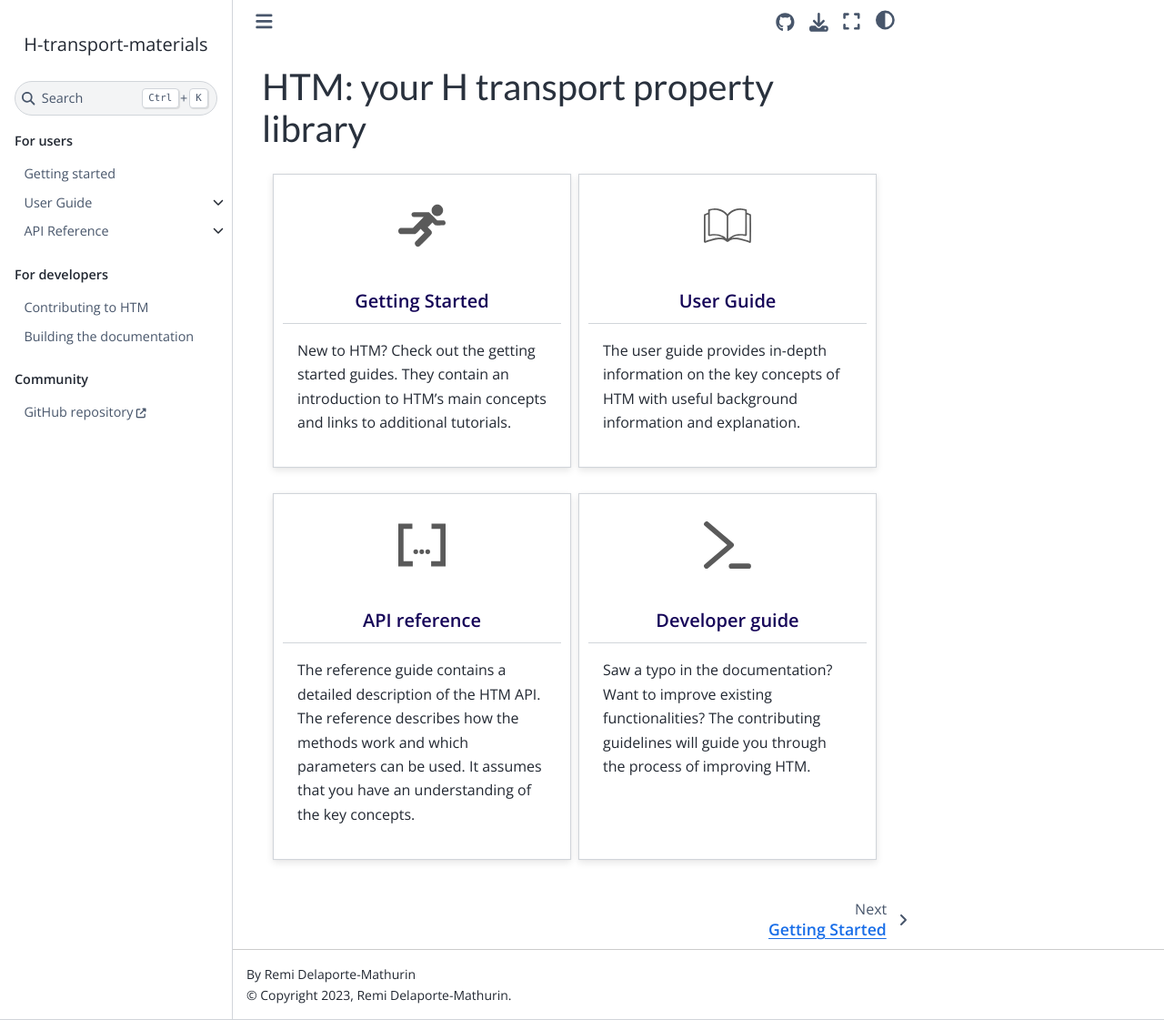
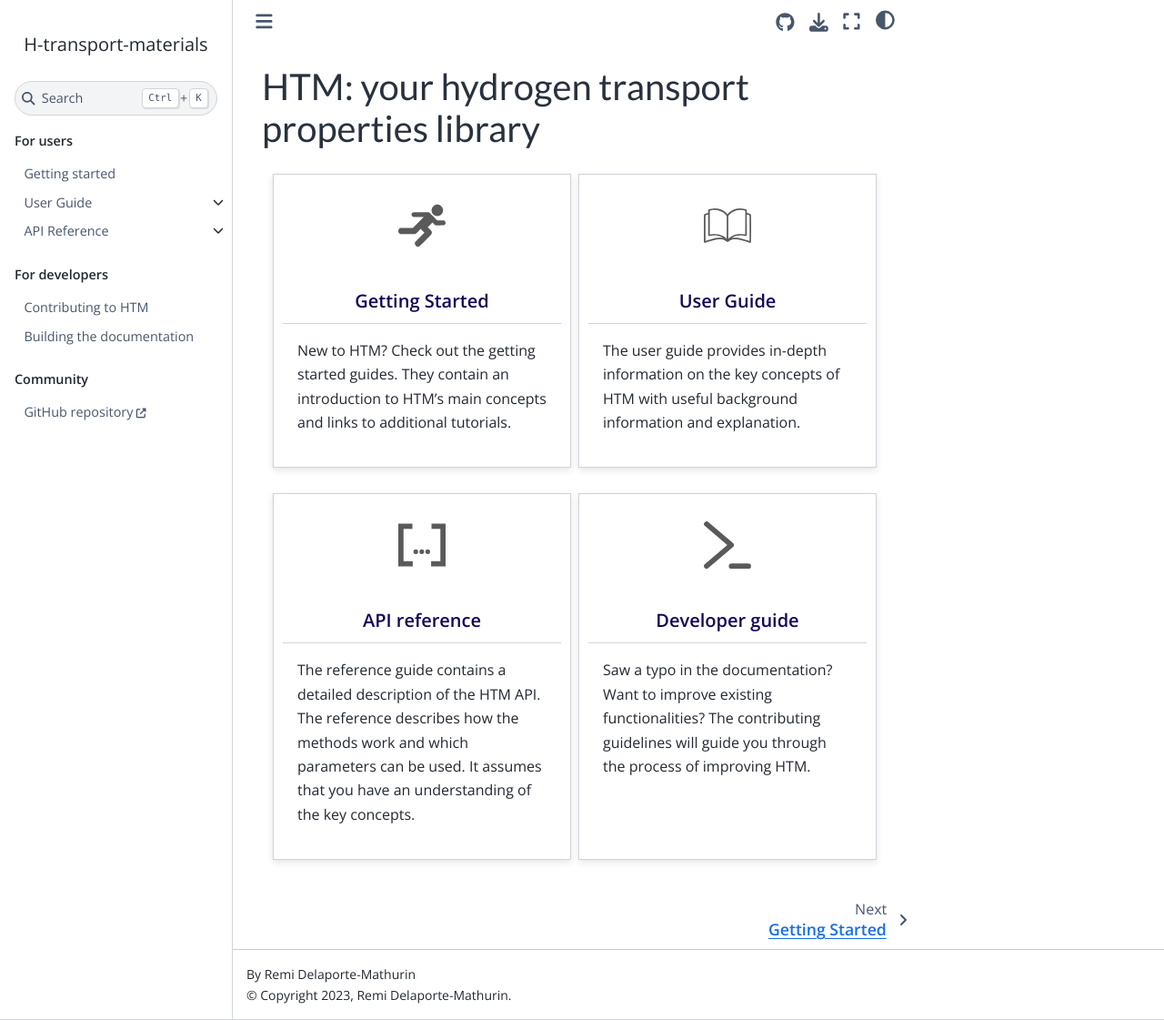
Before and after one commit to RemDelaporteMathurin/h-transport-materials, a Sphinx documentation site: the page built from docs/index.rst, in a window 1280 px wide and 1121 px high. Shown: the whole window at 91% size. Built offline with Sphinx 7.4.7 and the Sphinx Book theme 1.1.4, drawn with Linux system fonts in a browser that asks for light colours.

Commit message:
Fix title

```diff
--- a/docs/index.rst
+++ b/docs/index.rst
@@ -1,5 +1,5 @@
-HTM: your H transport property library
-======================================
+HTM: your hydrogen transport properties library
+===============================================
 
 .. grid:: 1 1 2 2
     :gutter: 2
```
